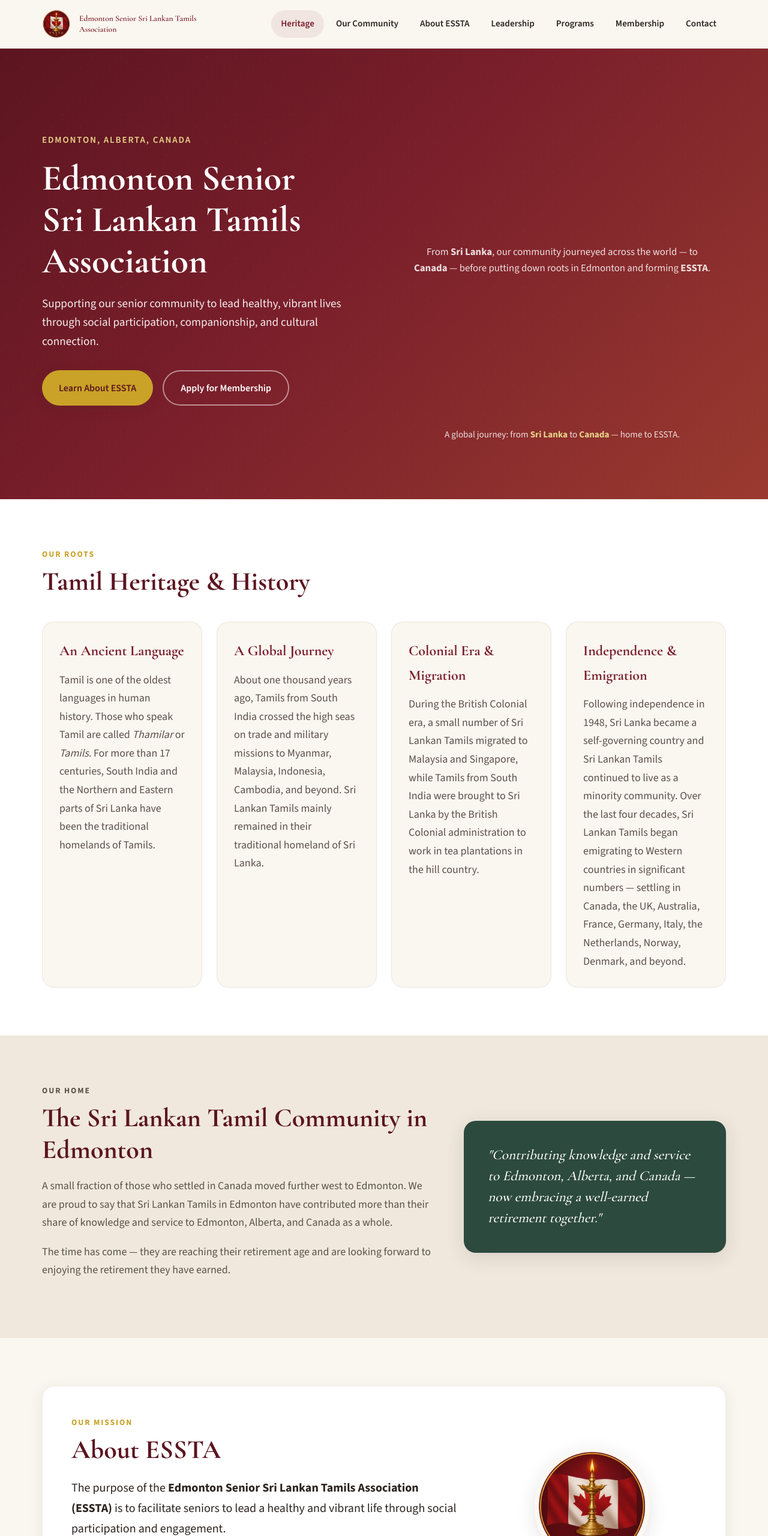
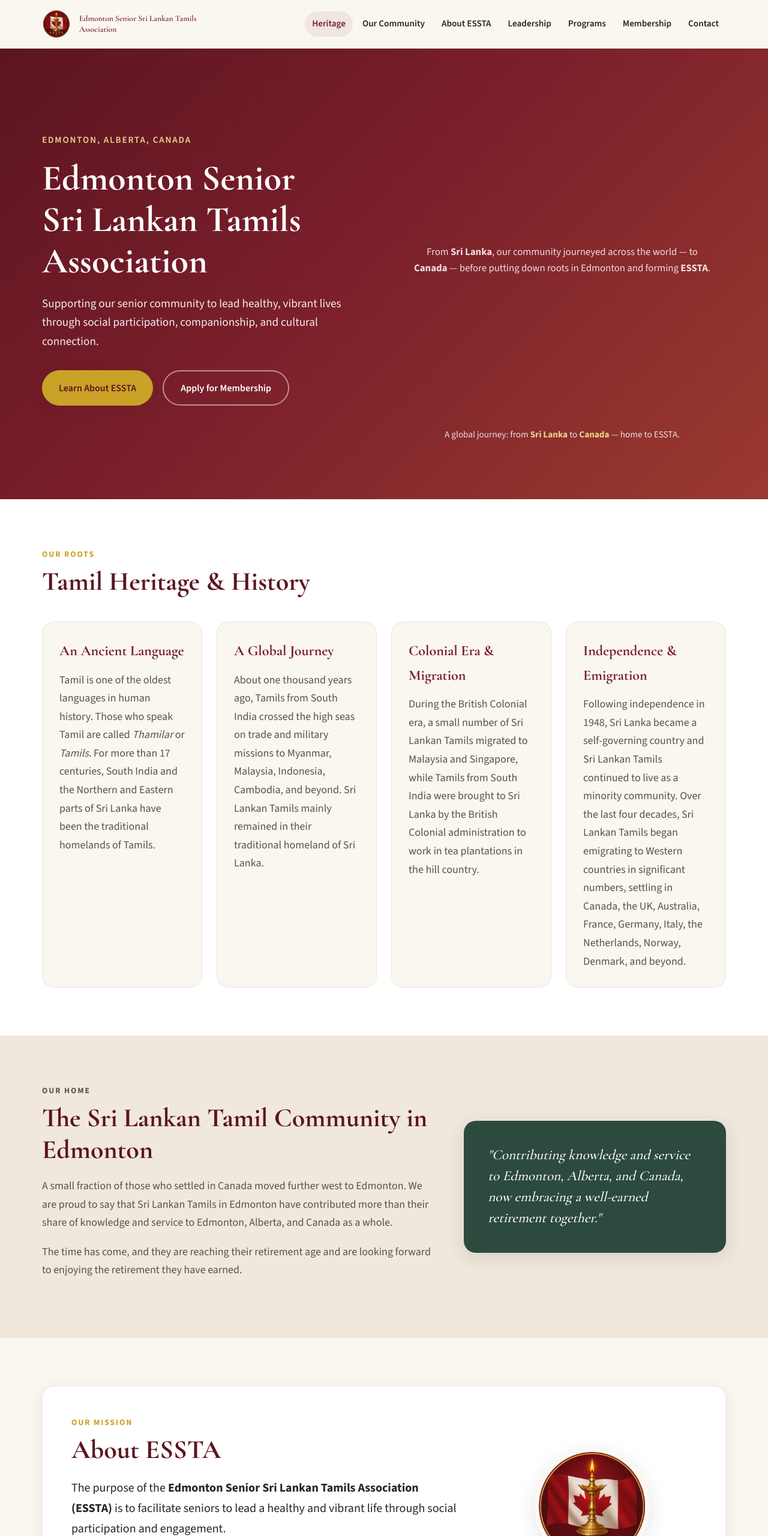
Before and after one commit to LakshmanChelliah/ESSTA, a plain HTML site: page index.html in a window 1280 px wide. Shown: the top 2560 px of the page at 60% size. Drawn offline with nearby package versions, Linux system fonts and the light colour scheme; no server answers.

Commit message:
Prevent nav links wrapping and simplify punctuation
- Keep header nav items on a single line (nowrap, tighter padding,
  vertical centering) so labels no longer break onto two lines
- Replace em-dashes with commas/colons across the copy and README

```diff
--- a/css/styles.css
+++ b/css/styles.css
@@ -126,6 +126,7 @@
 
 .site-nav ul {
   display: flex;
+  align-items: center;
   gap: 0.25rem;
   list-style: none;
   margin: 0;
@@ -134,9 +135,10 @@
 
 .site-nav a {
   display: block;
-  padding: 0.625rem 1rem;
+  padding: 0.5rem 0.75rem;
   font-weight: 600;
   font-size: 0.95rem;
+  white-space: nowrap;
   text-decoration: none;
   color: var(--color-text);
   border-radius: 999px;
--- a/index.html
+++ b/index.html
@@ -3,7 +3,7 @@
 <head>
   <meta charset="UTF-8">
   <meta name="viewport" content="width=device-width, initial-scale=1.0">
-  <meta name="description" content="Edmonton Senior Sri Lankan Tamils Association (ESSTA) — fostering healthy, vibrant living for senior Tamils in Edmonton through social participation and community engagement.">
+  <meta name="description" content="Edmonton Senior Sri Lankan Tamils Association (ESSTA), fostering healthy, vibrant living for senior Tamils in Edmonton through social participation and community engagement.">
   <title>ESSTA | Edmonton Senior Sri Lankan Tamils Association</title>
   <link rel="preconnect" href="https://fonts.googleapis.com">
   <link rel="preconnect" href="https://fonts.gstatic.com" crossorigin>
@@ -125,7 +125,7 @@
             <p>
               Following independence in 1948, Sri Lanka became a self-governing country and Sri Lankan
               Tamils continued to live as a minority community. Over the last four decades, Sri Lankan
-              Tamils began emigrating to Western countries in significant numbers — settling in Canada,
+              Tamils began emigrating to Western countries in significant numbers, settling in Canada,
               the UK, Australia, France, Germany, Italy, the Netherlands, Norway, Denmark, and beyond.
             </p>
           </article>
@@ -144,14 +144,14 @@
             and service to Edmonton, Alberta, and Canada as a whole.
           </p>
           <p>
-            The time has come — they are reaching their retirement age and are looking forward to enjoying
+            The time has come, and they are reaching their retirement age and are looking forward to enjoying
             the retirement they have earned.
           </p>
         </div>
         <aside class="highlight-panel" aria-label="Community contribution">
           <blockquote>
             <p>
-              "Contributing knowledge and service to Edmonton, Alberta, and Canada — now embracing
+              "Contributing knowledge and service to Edmonton, Alberta, and Canada, now embracing
               a well-earned retirement together."
             </p>
           </blockquote>
@@ -171,7 +171,7 @@
               and engagement.
             </p>
             <p>
-              ESSTA brings together Edmonton&apos;s senior Sri Lankan Tamil community — honoring our
+              ESSTA brings together Edmonton&apos;s senior Sri Lankan Tamil community, honoring our
               shared heritage while building meaningful connections for the years ahead.
             </p>
           </div>
@@ -229,7 +229,7 @@
           <h2 id="programs-title">Our Programs &amp; Objectives</h2>
           <p class="section-intro">
             ESSTA designs and delivers a mix of programs aligned with our purpose, including the
-            following — and more as our community grows.
+            following, and more as our community grows.
           </p>
         </div>
 
@@ -397,7 +397,7 @@
           <h2 id="contact-title">Contact ESSTA</h2>
           <p>
             Whether you are a senior member of our community, a family member, or someone who would
-            like to support our work — we welcome you to reach out.
+            like to support our work, we welcome you to reach out.
           </p>
         </div>
         <div class="contact-card">
```
Also changed, not shown: 1 other file.
